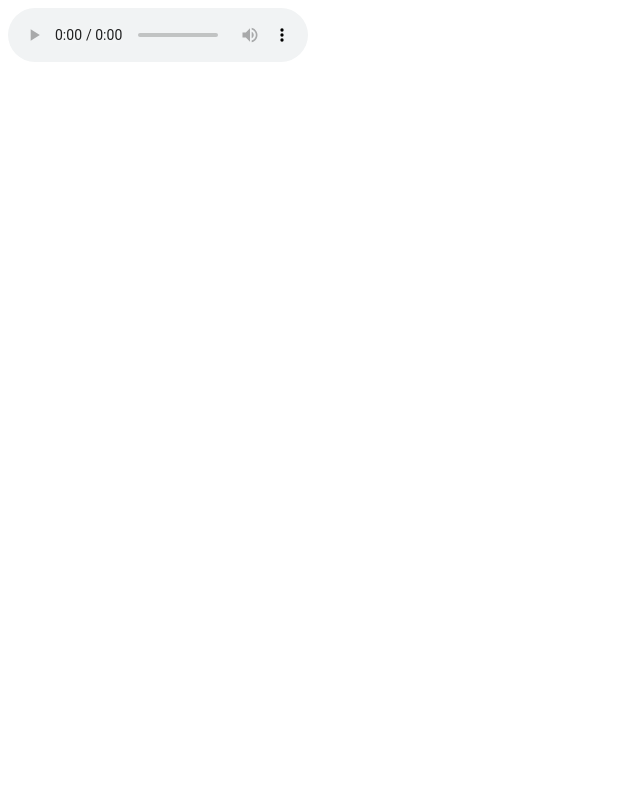
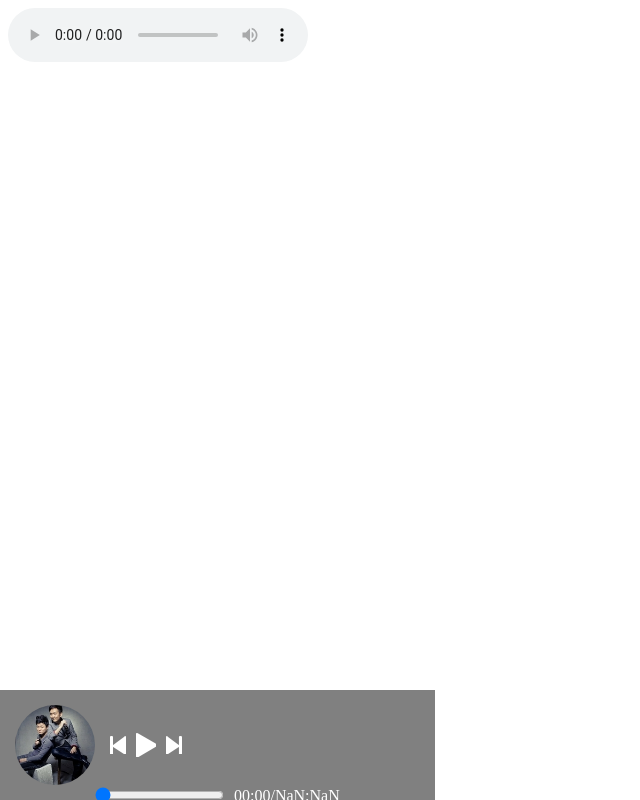
Before and after one commit to niyinlong001/feifan, a plain HTML site: page L3/音乐播放器.html in a window 1280 px wide. Shown: the whole page, without its empty margins (0-640 px from the left). Drawn offline with Linux system fonts and the light colour scheme.

Commit message:
音乐播放器基本功能完成

```diff
--- a/L3/音乐播放器.html
+++ b/L3/音乐播放器.html
@@ -1,40 +1,200 @@
 <!DOCTYPE html>
 <html>
+
 	<head>
 		<meta charset="UTF-8">
 		<title></title>
+		<style type="text/css">
+			.music {
+				width: 405px;
+				height: 80px;
+				padding: 15px;
+				background-color: grey;
+				position: fixed;
+				bottom: 0;
+				left: 0;
+			}
+
+			.music>div {
+				float: left;
+			}
+
+			.music .image {
+				height: 80px;
+				width: 80px;
+				-webkit-animation: image-rotate 3s linear infinite;
+				-webkit-animation-play-state: paused;
+			}
+
+			.music .image img {
+				width: inherit;
+				height: inherit;
+				border-radius: 50%;
+			}
+
+			.btn-group {
+				/*background-color: red;*/
+				padding-top: 28px;
+				margin-left: 10px;
+			}
+
+			.btn-group .btn {
+				float: left;
+				margin: 0px 5px;
+				position: relative;
+				background-image: url(media/ico_btn_player.png);
+			}
+
+			.btn-group .btn-prev {
+				width: 16px;
+				height: 18px;
+				top: 3px;
+				background-position: -90px 0px;
+			}
+
+			.btn-group .btn-next {
+				width: 16px;
+				height: 18px;
+				top: 3px;
+				background-position: -90px -30px;
+			}
+
+			.btn-group .btn-play {
+				width: 20px;
+				height: 24px;
+				background-position: -90px -60px;
+			}
+
+			.btn-group .btn-pause {
+				width: 20px;
+				height: 24px;
+				background-position: -90px -90px;
+			}
+
+			.time-show {
+				padding-top: 30px;
+				/*background-color: red;*/
+			}
+
+			.time-show * {
+				float: left;
+				margin: 0px;
+			}
+
+			.time-show p {
+				margin-left: 10px;
+				color: white;
+			}
+
+			@-webkit-keyframes image-rotate {
+				from {
+					-webkit-transform: rotate(0deg);
+				}
+				to {
+					-webkit-transform: rotate(359deg);
+				}
+			}
+		</style>
+
 	</head>
+
 	<body>
-		<audio id="mp3" controls="controls" >
+		<audio id="mp3" controls="controls">
 			<source src="media/小苹果.mp3" type="audio/mp3"></source>
 		</audio>
 
+		<div class="music">
+			<div class="image">
+				<img src="media/筷子兄弟.jpeg">
+			</div>
+			<div class="btn-group">
+				<div class="btn btn-prev"></div>
+				<div class="btn btn-play"></div>
+				<div class="btn btn-next"></div>
+			</div>
+			<div class="time-show">
+				<input type="range" id="range" value="0" />
+				<p id="time">00:00/00:00</p>
+			</div>
+		</div>
+
 		<script type="text/javascript">
+			var mp3 = document.getElementById("mp3");
+			var play = document.getElementsByClassName("btn-play")[0];
+			var prev = document.getElementsByClassName("btn-prev")[0];
+			var next = document.getElementsByClassName("btn-next")[0];
+			var image = document.getElementsByClassName("image")[0];
+			var range = document.getElementById("range");
+			var time = document.getElementById("time");
+			var music = [{mp3:"小苹果.mp3",img:"小苹果.jpeg"},{mp3:"刚好遇见你.mp3",img:"刚好遇见你.jpg"},{mp3:"人生路.mp3",img:"人生路.jpg"}];
+			var index = 0;
+			var count = music.length;
+			play.onclick = function() {
+				if(mp3.paused) {
+					mp3.play();
+					image.style.webkitAnimationPlayState = "running";
+					play.setAttribute("class", "btn btn-pause");
+				} else {
+					mp3.pause();
+					image.style.webkitAnimationPlayState = "paused";
+					play.setAttribute("class", "btn btn-play");
+				}
+			}
+			// 上一首
+			prev.onclick = function(){
+				mp3.pause();
+				index = (index-1+count)%count;
+				mp3.src = "media/"+music[index].mp3;
+				image.children[0].setAttribute("src","media/"+music[index].img);
+				mp3.currentTime = 0;
+				mp3.play();
+			}
+			// 下一首
+			next.onclick = function(){
+				mp3.pause();
+				index = (index+1)%count;
+				mp3.src = "media/"+music[index].mp3;
+				image.children[0].setAttribute("src","media/"+music[index].img);
+				mp3.currentTime = 0;
+				mp3.play();
+			}
 
-			var mp3 = document.getElementById("mp3");
+			var t = setInterval(function() {
+				var total = mp3.duration;
+				var current = mp3.currentTime;
+				if(!mp3.paused) {
+					range.value = current / total * 100;
+				}
+				var tm = Math.floor(total / 60);
+				var ts = Math.floor(total % 60);
+				var cm = Math.floor(current / 60);
+				var cs = Math.floor(current % 60);
+				tm = tm < 10 ? "0" + tm : tm;
+				ts = ts < 10 ? "0" + ts : ts;
+				cm = cm < 10 ? "0" + cm : cm;
+				cs = cs < 10 ? "0" + cs : cs;
+				time.innerText = cm + ":" + cs + "/" + tm + ":" + ts;
+			}, 1000);
 
-			console.log(mp3.duration);//NaN   not a  number   type:number
-			// 播放
-			mp3.play();
-
-			console.log(mp3.paused);//false
-
-			setTimeout(function(){
-				// 暂停
-				mp3.pause();
-				// 暂停 状态。
-				console.log(mp3.paused);//true
-
-				console.log(mp3.duration);// 音乐总时长  单位：s
-
-				console.log(mp3.currentTime);// 获取当前时长
-
-			},4000);
-
-
-
-
+			//			console.log(mp3.duration);//NaN   not a  number   type:number
+			//			// 播放
+			//			mp3.play();
+			//
+			//			console.log(mp3.paused);//false
+			//
+			//			setTimeout(function(){
+			//				// 暂停
+			//				mp3.pause();
+			//				// 暂停 状态。
+			//				console.log(mp3.paused);//true
+			//
+			//				console.log(mp3.duration);// 音乐总时长  单位：s
+			//
+			//				console.log(mp3.currentTime);// 获取当前时长
+			//
+			//			},4000);
 		</script>
 
 	</body>
+
 </html>
```
Also changed, not shown: L3/media/人生路.jpg (added), L3/media/刚好遇见你.jpg (added), L3/media/小苹果.jpeg (added), 2 other files.
